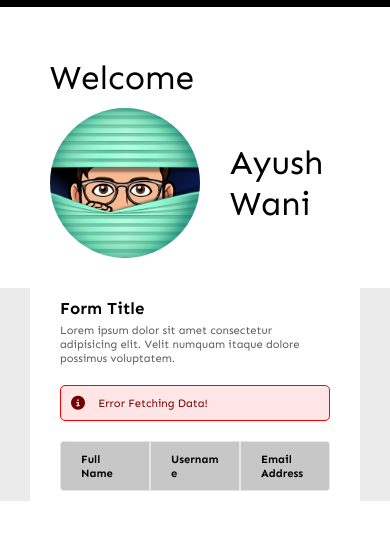
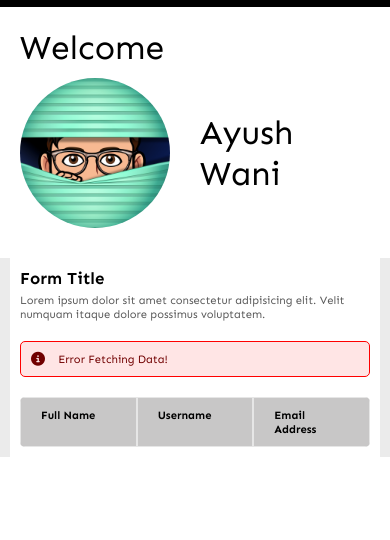
Before and after one commit to AyushWani11/Alcheringa-WebOps-Task-01, a plain HTML site: page index.html in a window 390 px wide. Shown: the part 48-588 px from the top of the page. Drawn offline with Linux system fonts and the light colour scheme; no server answers.

Commit message:
Update main.css

```diff
--- a/css/main.css
+++ b/css/main.css
@@ -207,4 +207,13 @@ span > input {
 		height: 150px;
 		border-radius: 100px;
 	}
+	.user {
+		padding: 20px;
+		padding-bottom: 20px;
+	}
+	.table {
+		padding: 10px 10px;
+		margin: 0px 10px;
+		background-color: white;
+	}
 }
```
